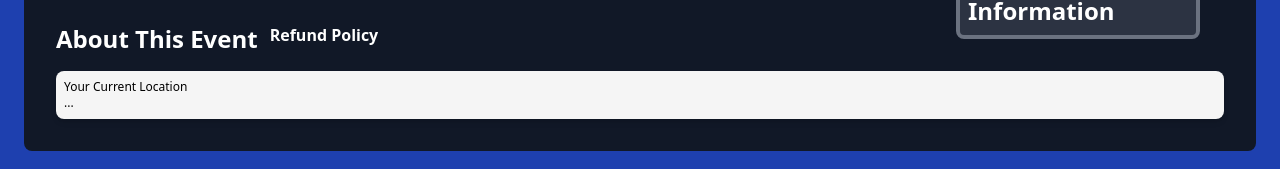
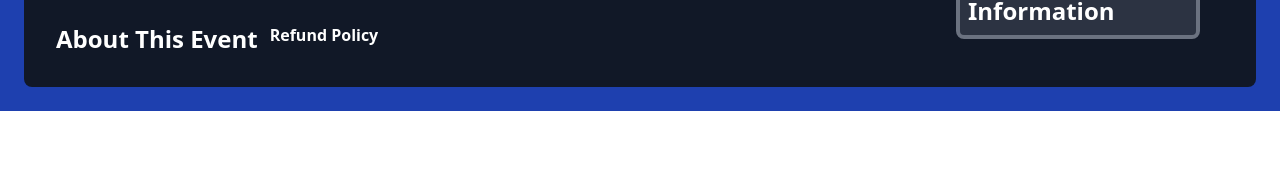
Before and after one commit to mazenkapadi/urban-oasis, a React (Vite) app: page /eventPage in a window 1280 px wide. Shown: the part 657-826 px from the top of the page. After the commit the page ends 800 px from the top, so only its background shows below. Built offline with nearby package versions, Linux system fonts and the light colour scheme; no server answers.

Commit message:
Revert EventPage

```diff
--- a/src/pages/EventPage.jsx
+++ b/src/pages/EventPage.jsx
@@ -1,8 +1,7 @@
 import React, { useState } from "react";
 import PhotoCarousel from "../components/PhotoCarousel.jsx";
 import { CalendarDaysIcon, UserIcon, MapPinIcon,TicketIcon } from "@heroicons/react/20/solid";
-import ForecastComponent from "../components/ForecastComponent.jsx";
-import LocationComponent from "../components/LocationComponent.jsx";
+
 
 function EventPage() {
     const [ quantity, setQuantity ] = useState(1);
@@ -109,8 +108,6 @@ function EventPage() {
                                 <label className="font-bold text-white text-2xl" >About This Event</label >
                                 <label className="font-bold text-white pl-3" >Refund Policy</label >
                             </div >
-                            <ForecastComponent city={"New York"} eventDate={"2024-09-29"} />
-                            <LocationComponent />
                         </div >
                     </div >
                 </div >
```
